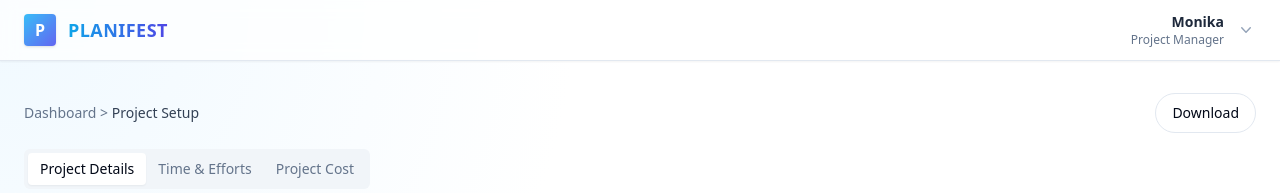
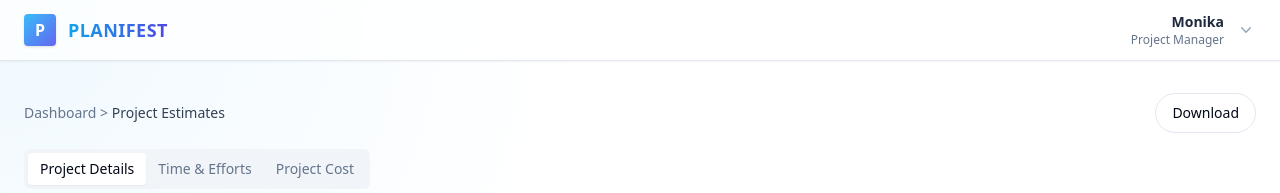
Before and after one commit to ShivaPrasadDaripelly/strategia-demo, a React (Vite) app: page /setup in a window 1280 px wide. Shown: the top 193 px of the page. Built offline with nearby package versions, Linux system fonts and the light colour scheme.

Commit message:
chnaged setup screen text

```diff
--- a/client/pages/Setup.tsx
+++ b/client/pages/Setup.tsx
@@ -259,7 +259,7 @@ export default function Setup() {
   return (
     <Layout>
       <div className="flex items-center justify-between mb-4">
-        <div className="text-slate-500 text-sm">Dashboard &gt; <span className="text-slate-700 font-medium">Project Setup</span></div>
+        <div className="text-slate-500 text-sm">Dashboard &gt; <span className="text-slate-700 font-medium">Project Estimates</span></div>
         <Button variant="outline" className="rounded-full">Download</Button>
       </div>
 
```
